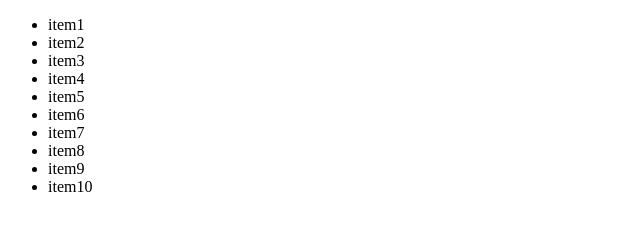
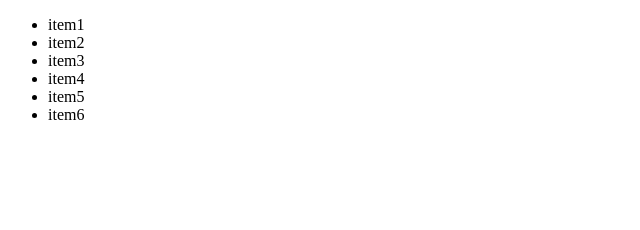
Before and after one commit to SabrinaLJodara/cursogit, a plain HTML site: page index.html in a window 1280 px wide. Shown: the whole page, without its empty margins (0-640 px from the left). Drawn offline with Linux system fonts and the light colour scheme.

Commit message:
v0.0.2 - elimine un item

```diff
--- a/index.html
+++ b/index.html
@@ -14,10 +14,7 @@
         <li>item4</li>
         <li>item5</li>
         <li>item6</li>
-        <li>item7</li>
-        <li>item8</li>
-        <li>item9</li>
-        <li>item10</li>
+
     </ul>
 </body>
 </html>
```
